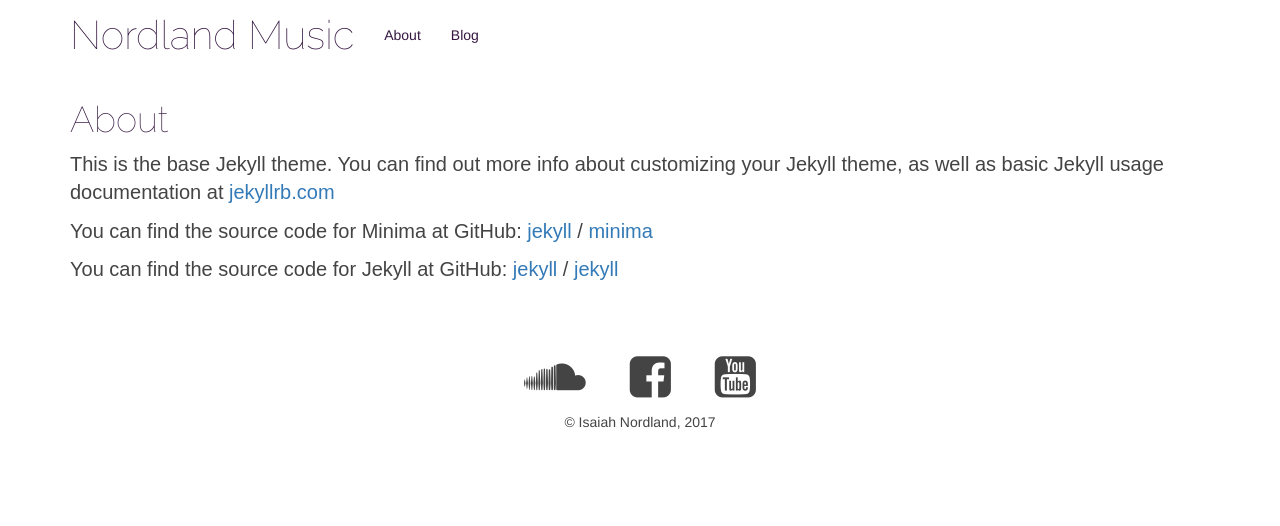
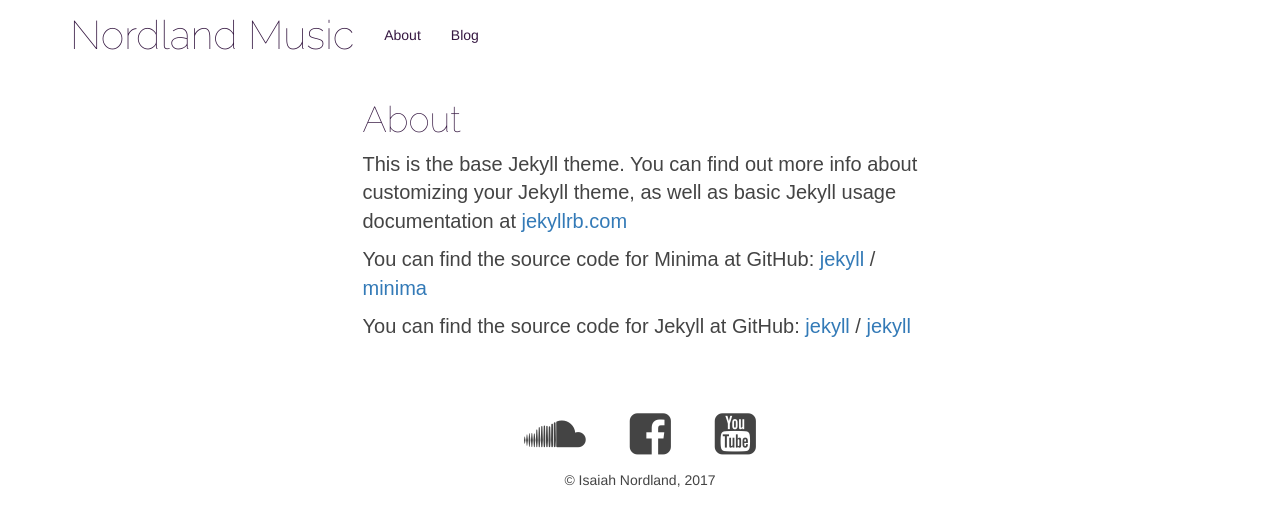
Before and after one commit to mpnordland/forestry-io-test, a Jekyll site: the page built from about.md, in a window 1280 px wide. Shown: the top 526 px of the page. Built offline with Jekyll 4.4.1, drawn with Linux system fonts in a browser that asks for light colours; nearby versions of some CDN libraries; some web fonts are replaced.

Commit message:
Added bootstrap row/column to page template

```diff
--- a/_layouts/page.html
+++ b/_layouts/page.html
@@ -1,6 +1,8 @@
 ---
 layout: default
 ---
+<div class="row">
+    <div class="col-lg-6 col-lg-offset-3">
         <article class="post">
 
           <header class="post-header">
@@ -12,3 +14,5 @@ layout: default
           </div>
 
         </article>
+    </div>
+</div>
```
Lines whose indentation alone changed are shown as unchanged.
